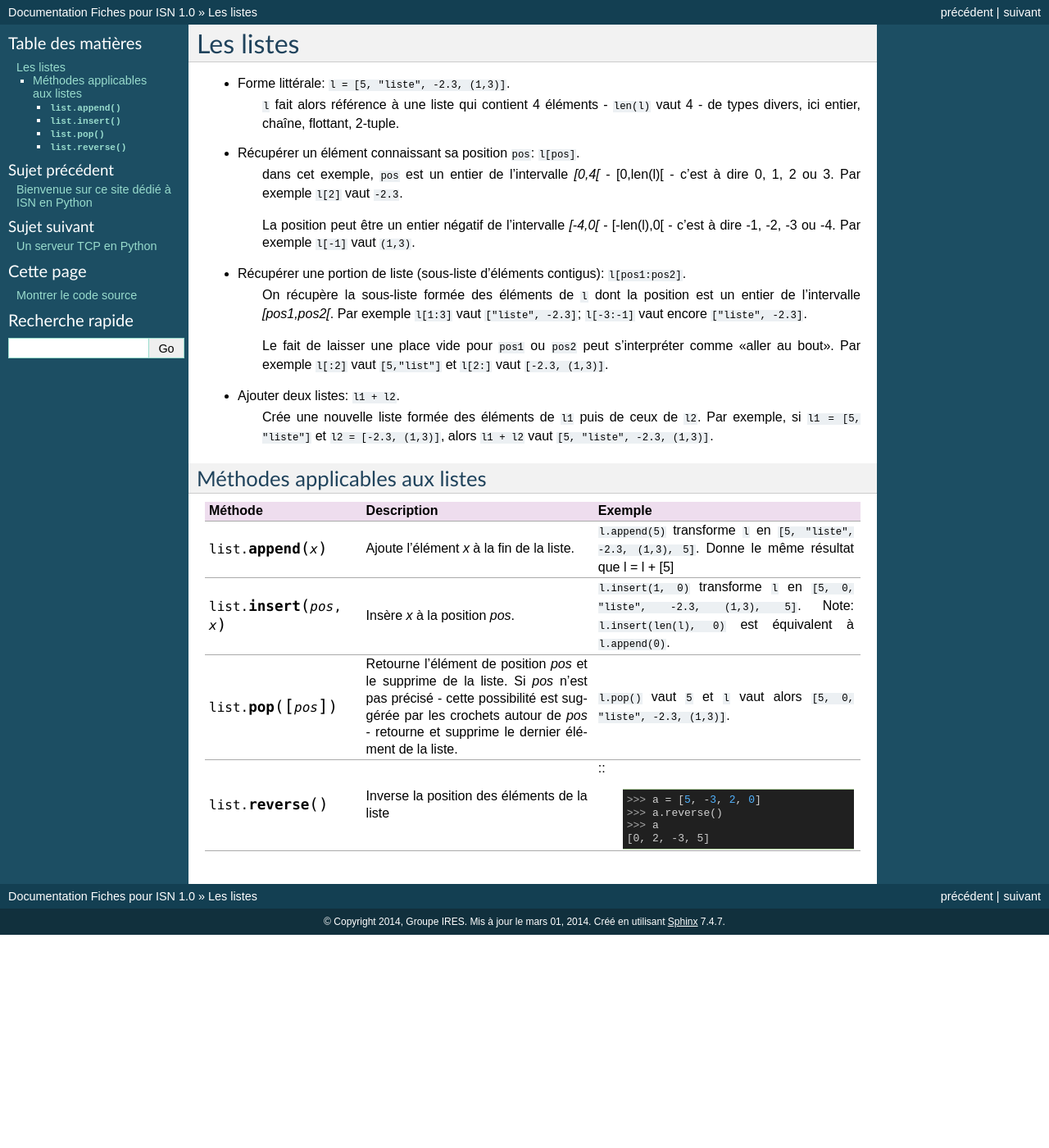
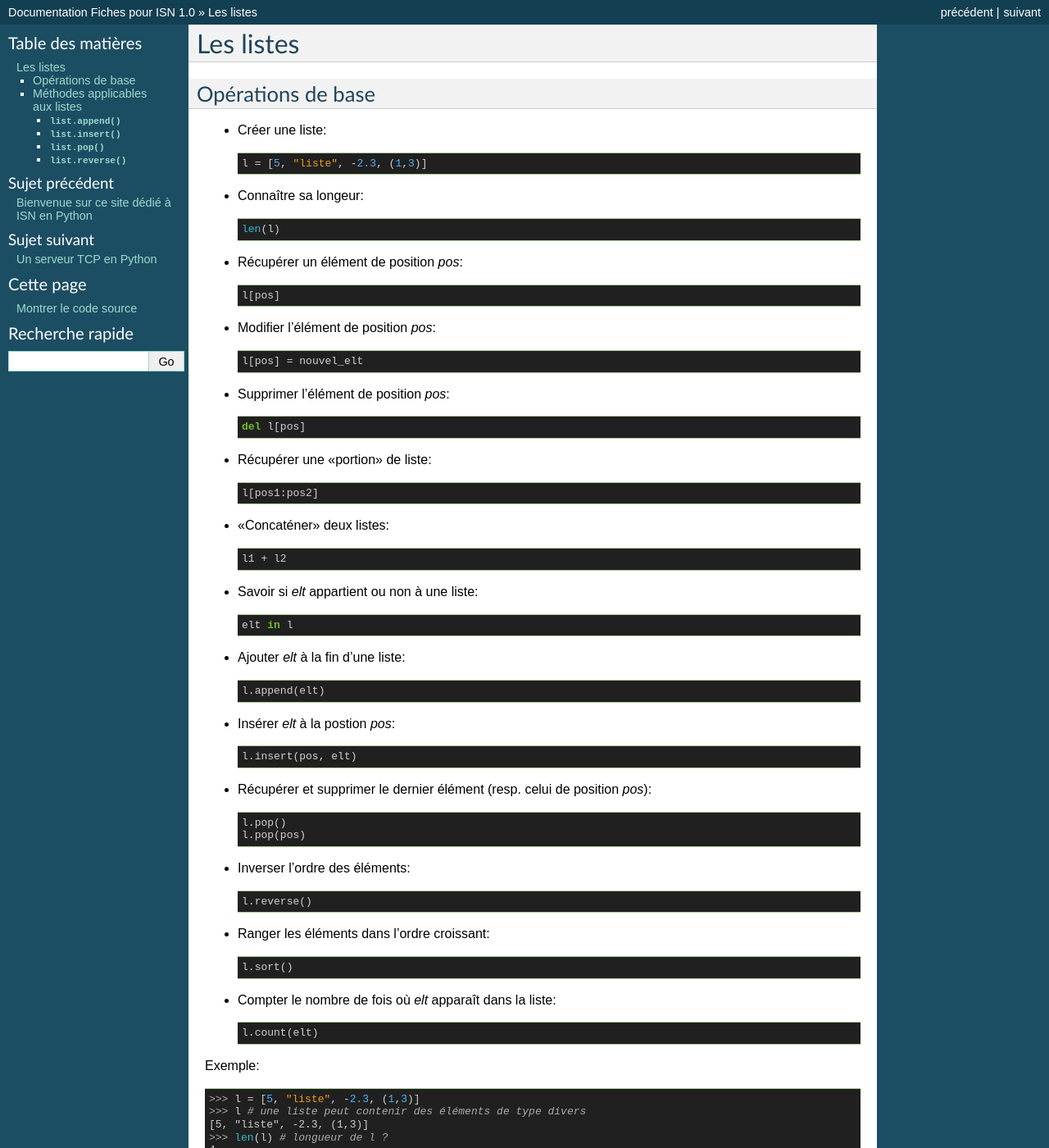
Before and after one commit to ORLEANS-TOURS-IRES/Fiches_ISN, a Sphinx documentation site: the page built from source/listes.rst, in a window 1280 px wide and 1400 px high. Shown: the whole window at 82% size. Built offline with Sphinx 7.4.7, drawn with Linux system fonts in a browser that asks for light colours; some of the changed text lies outside the part shown.

Commit message:
listes ...

```diff
--- a/source/listes.rst
+++ b/source/listes.rst
@@ -2,21 +2,93 @@
 Les listes
 ***********
 
-* Forme littérale: ``l = [5, "liste", -2.3, (1,3)]``.
-        ``l`` fait alors référence à une liste qui contient 4 éléments - ``len(l)`` vaut 4 - de types divers, ici entier, chaîne, flottant, 2-tuple.
+Opérations de base
+==================
 
-* Récupérer un élément connaissant sa position ``pos``: ``l[pos]``.
-        dans cet exemple, ``pos`` est un entier de l'intervalle *[0,4[* - [0,len(l)[ - c'est à dire 0, 1, 2 ou 3. Par exemple ``l[2]`` vaut ``-2.3``.
+* Créer une liste::
 
-        La position peut être un entier négatif de l'intervalle *[-4,0[* - [-len(l),0[ - c'est à dire -1, -2, -3 ou -4. Par exemple ``l[-1]`` vaut ``(1,3)``.
+        l = [5, "liste", -2.3, (1,3)]
 
-* Récupérer une portion de liste (sous-liste d'éléments contigus): ``l[pos1:pos2]``.
-        On récupère la sous-liste formée des éléments de ``l`` dont la position est un entier de l'intervalle *[pos1,pos2[*. Par exemple ``l[1:3]`` vaut ``["liste", -2.3]``; ``l[-3:-1]`` vaut encore ``["liste", -2.3]``.
+* Connaître sa longeur::
 
-        Le fait de laisser une place vide pour ``pos1`` ou ``pos2`` peut s'interpréter comme «aller au bout». Par exemple ``l[:2]`` vaut ``[5,"list"]`` et ``l[2:]`` vaut ``[-2.3, (1,3)]``.
+        len(l)
 
-* Ajouter deux listes: ``l1 + l2``.
-         Crée une nouvelle liste formée des éléments de ``l1`` puis de ceux de ``l2``. Par exemple, si ``l1 = [5, "liste"]`` et ``l2 = [-2.3, (1,3)]``, alors ``l1 + l2`` vaut ``[5, "liste", -2.3, (1,3)]``.
+* Récupérer un élément de position *pos*::
+
+        l[pos]
+
+* Modifier l'élément de position *pos*::
+
+        l[pos] = nouvel_elt
+
+* Supprimer l'élément de position *pos*::
+
+        del l[pos]
+
+* Récupérer une «portion» de liste::
+
+        l[pos1:pos2]
+
+* «Concaténer» deux listes::
+
+        l1 + l2
+
+* Savoir si *elt* appartient ou non à une liste::
+
+        elt in l
+
+* Ajouter *elt* à la fin d'une liste::
+
+        l.append(elt)
+
+* Insérer *elt* à la postion *pos*::
+
+        l.insert(pos, elt)
+
+* Récupérer et supprimer le dernier élément (resp. celui de position *pos*)::
+
+        l.pop()
+        l.pop(pos)
+
+* Inverser l'ordre des éléments::
+
+        l.reverse()
+
+* Ranger les éléments dans l'ordre croissant::
+
+        l.sort()
+
+* Compter le nombre de fois où *elt* apparaît dans la liste::
+
+        l.count(elt)
+
+
+Exemple::
+
+    >>> l = [5, "liste", -2.3, (1,3)]
+    >>> l # une liste peut contenir des éléments de type divers
+    [5, "liste", -2.3, (1,3)]
+    >>> len(l) # longueur de l ?
+    4
+    >>> l[0] # Numérotation à partir de 0.
+    5
+    >>> print("«{}» de type: {}".format(l[3], type(l[3])))
+    «(1, 3)» de type: <class 'tuple'>
+    >>> l[3] = 0
+    >>>l
+    [5, "liste", -2.3, 0]
+    >>> l[-2] # -1 représente aussi la dernière position
+    -2.3
+    >>> l1 = l[1:3] # positions entières de l'intervalle [1;3[
+    >>> l1
+    ["liste", -2.3]
+    >>> l2 = l[2:] # omission = jusqu'à l'extrémité concernée
+    >>> l2
+    [-2.3, 0]
+    >>> l3 = l1 + l2 # concaténation = mettre bout à bout
+    >>> l3
+    ["liste", -2.3, -2.3, 0]
+
 
 Méthodes applicables aux listes
 ===============================
```
Also changed, not shown: 6 other files.
